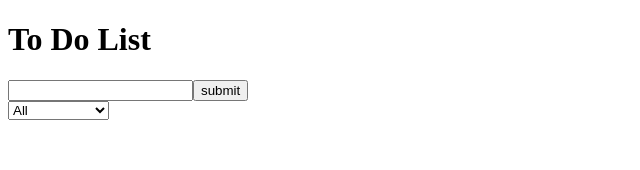
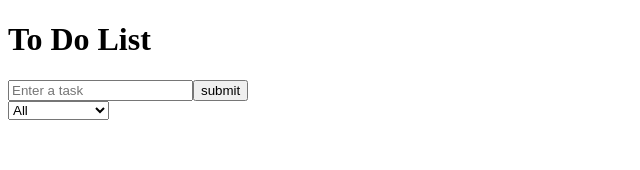
Before and after one commit to naodmekonnen/To-do-list, a React (Create React App) app in the folder app/: page / in a window 1280 px wide. Shown: the top 170 px of the page, without its empty margins (0-640 px from the left). Built offline with nearby package versions, Linux system fonts and the light colour scheme; the HTML template or start-up script is replaced by a standard one.

Commit message:
a little confused

```diff
--- a/app/src/components/Form.js
+++ b/app/src/components/Form.js
@@ -22,7 +22,7 @@ const Form = ({input,setInput,todo,setTodo, setStatus}) =>{
 
 return(
         <>
-        <input value={input} onChange={inputHandler}type='text'></input>
+        <input placeholder='Enter a task' value={input} onChange={inputHandler}type='text'></input>
         <button onClick={submitHandler} type='submit'>submit</button>
         <div>
             <select onChange={statusHandler} name='todo'>
```
Also changed, not shown: app/src/index.html (deleted), 1 other file (tests, documents, lock files or other folders).
